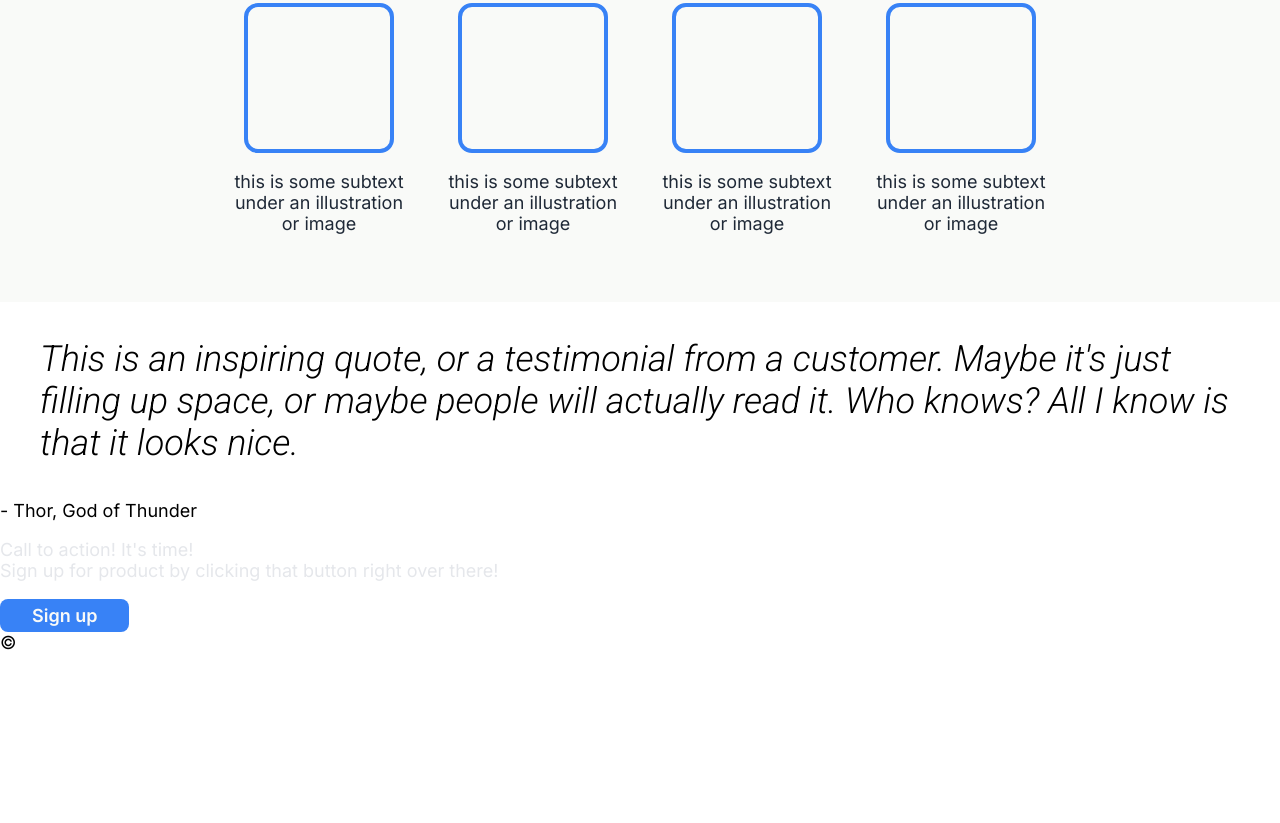
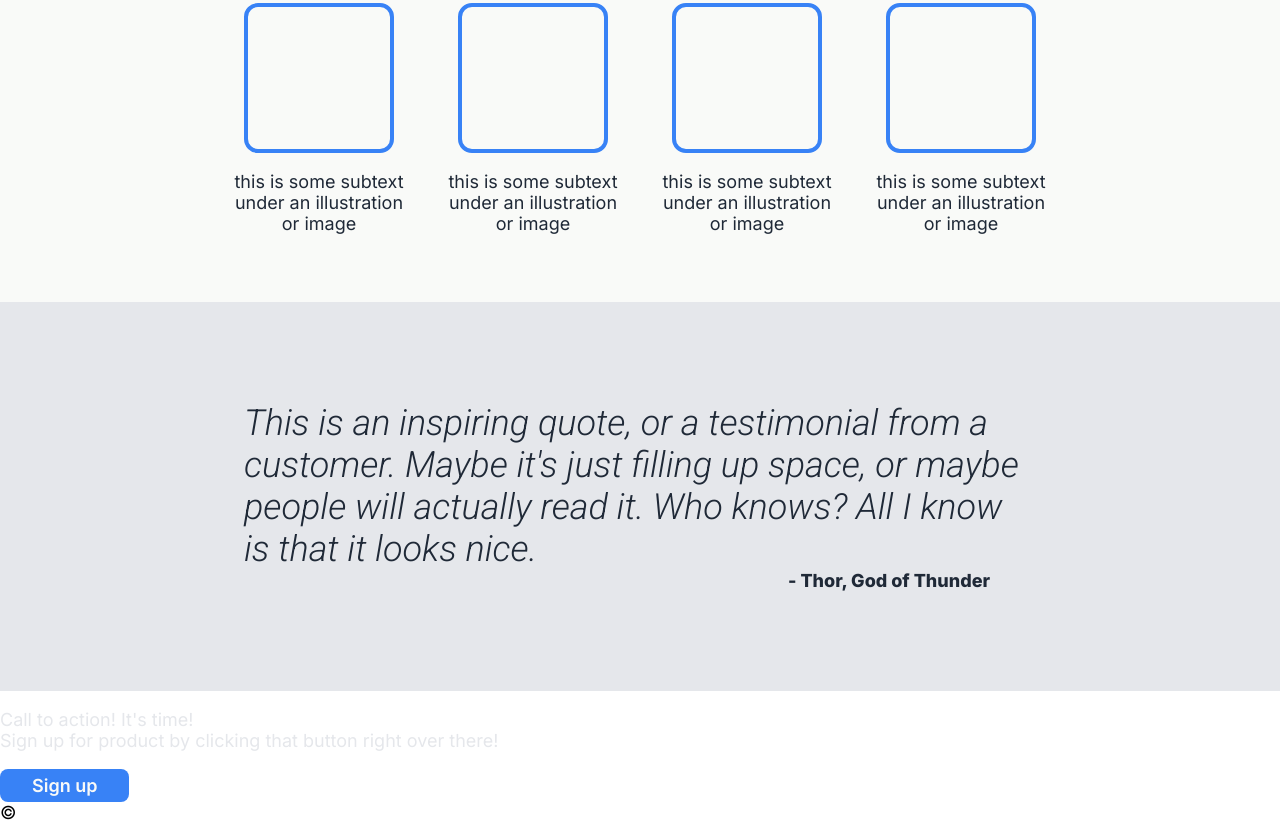
Before and after one commit to anfdrk/landing, a plain HTML site: page index.html in a window 1280 px wide. Shown: the part 610-1433 px from the top of the page. Before the commit the page ends 1263 px from the top, so only its background shows below. Drawn offline with Linux system fonts and the light colour scheme.

Commit message:
Style the quote section

```diff
--- a/index.html
+++ b/index.html
@@ -62,10 +62,14 @@
   </div>
 
   <div class="quote">
-    <blockquote>
-      This is an inspiring quote, or a testimonial from a customer. Maybe it's just filling up space, or maybe people will actually read it. Who knows? All I know is that it looks nice.
-    </blockquote>
-    <span class="author">- Thor, God of Thunder</span>
+    <div class="container">
+      <div class="quote__inner">
+        <blockquote>
+          This is an inspiring quote, or a testimonial from a customer. Maybe it's just filling up space, or maybe people will actually read it. Who knows? All I know is that it looks nice.
+        </blockquote>
+        <span class="author">- Thor, God of Thunder</span>
+      </div>
+    </div>
   </div>
 
   <div class="cta">
--- a/style.css
+++ b/style.css
@@ -111,11 +111,25 @@ button {
   border: #3882f6 4px solid;
   border-radius: 14px;
 }
+.quote{
+  background: #e5e7eb;
+}
+.quote__inner {
+  display: flex;
+  flex-direction: column;
+  color: #1f2937;
+  padding: 100px 184px;
 
-
+}
 blockquote{
   font-family: Roboto;
   font-style: italic;
   font-weight: 300;
   font-size: 36px;
+  margin: 0;
 }
+.author {
+  font-weight: 800;
+  align-self: flex-end;
+  margin-right: 46px;
+}
```
